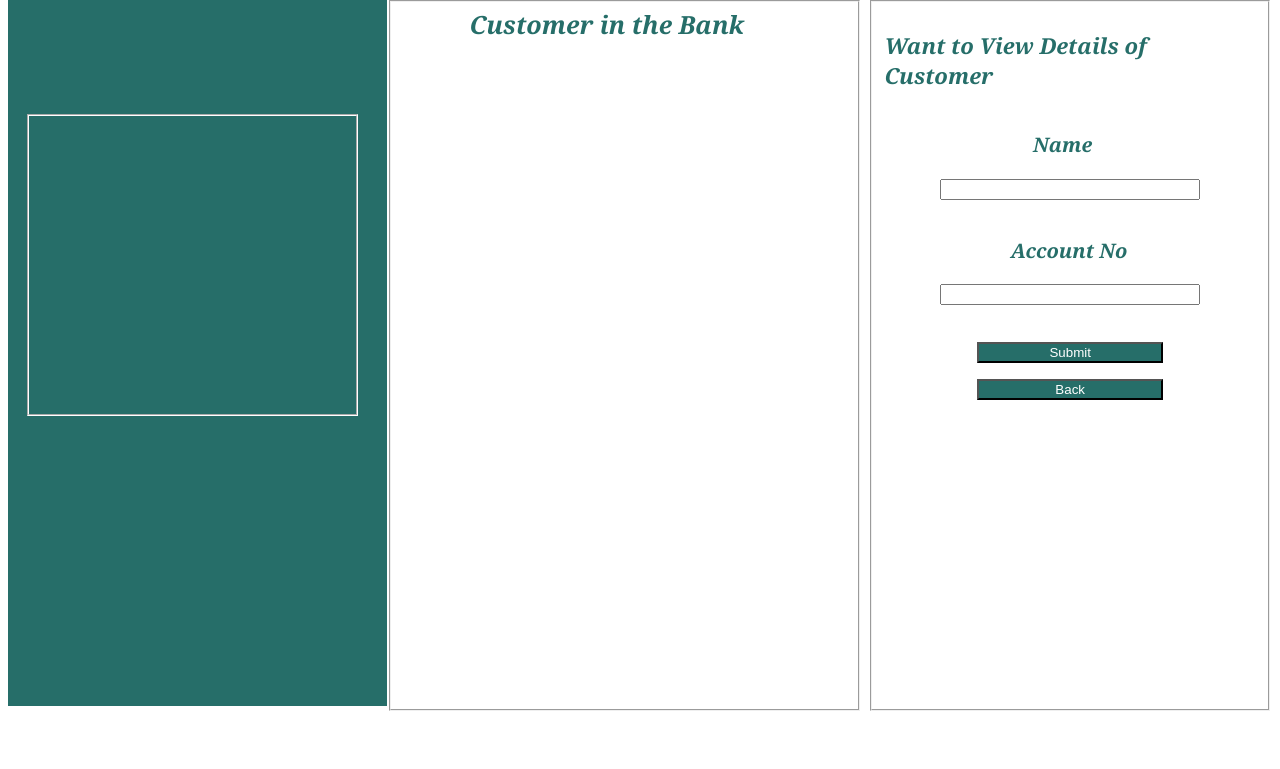
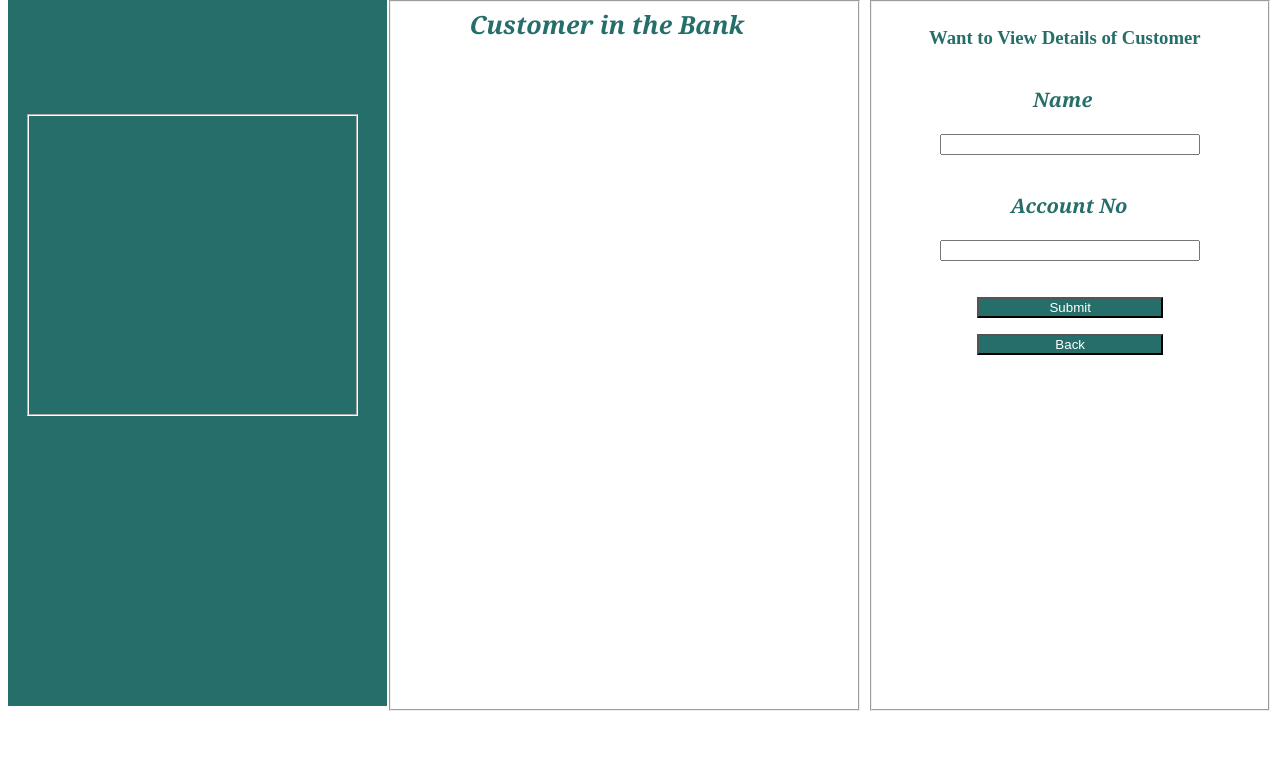
Before and after one commit to JABEEN2010/bankingsystem.github.io, a PHP site: page /viewCustomers.php in a window 1280 px wide. Shown: the part 131-900 px from the top of the page. Run offline with PHP 8.4, Linux system fonts and the light colour scheme; data that the repository does not hold is empty.

Commit message:
Add files via upload

```diff
--- a/index.php
+++ b/index.php
@@ -44,13 +44,13 @@
 	#content_right{
 		height:10%;
 		width:96%;
-		intial-scale:1;
+
 	}
 	#clickable #content_right{
 		position:absolute;
 		top:20;
 		width:80%
-		padding:25%;
+
 	}
 	#bottom_part{
 		height:50%;
--- a/viewCustomers.php
+++ b/viewCustomers.php
@@ -44,8 +44,8 @@
 	#r_head2{
 		color:#266E69;
 		padding-left:12%
-		margin-top:1px;
-		font: italic bold 22px/30px Georgia, serif;
+
+
 	}
 	#name_d{
 		color:#266E69;
```
